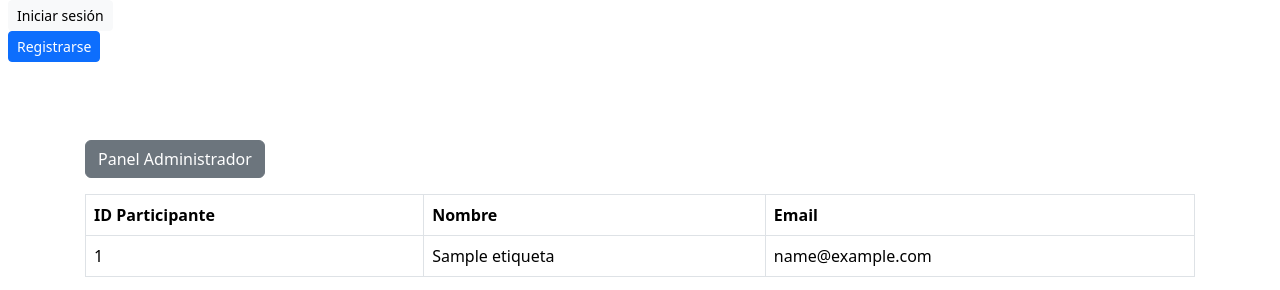
After one commit to EPSZ-DAW2/daw2-2024-25_A_actividades_y_eventos, a Yii app: template codigo/views/actividades/vista_etiquetas_actividad.php in a window 1280 px wide; the page is wider, and only the part inside the window is pictured. The commit adds this page. Shown: the top 290 px of that part. Run offline with PHP 8.4 and a stand-in for Yii, Linux system fonts and the light colour scheme; the template is opened without the code that fills it: most values are stand-ins (such as "Sample title", 1, 10 or a date in 2020); data that the repository does not hold is empty; some libraries are stand-ins or nearby versions.

Commit message:
ver etiquetas asociadas a una actividad

```diff
--- a/codigo/views/actividades/ver_actividad.php
+++ b/codigo/views/actividades/ver_actividad.php
@@ -87,5 +87,7 @@ $this->title = $model->titulo;
         </tr>
     </table>
     <?= Html::a('Participantes de la actividad', ['ver_participantes_actividad', 'id' => $model->id], ['class' => 'btn btn-warning']) ?>
+    <?= Html::a('Etiquetas de la actividad', ['ver_etiquetas_actividad', 'id' => $model->id], ['class' => 'btn btn-warning']) ?>
+
 
 </div>
--- /dev/null
+++ b/codigo/views/actividades/vista_etiquetas_actividad.php
@@ -0,0 +1,40 @@
+<?php
+/* @var $this yii\web\View */
+/* @var $model app\models\Actividad */
+/* @var $etiquetas app\models\Participante[] */
+
+use yii\helpers\Html;
+
+// $this->title = 'etiquetas de la Actividad: ' . $model->nick;
+
+?>
+<div class="actividad-etiquetas">
+    <h1><?= Html::encode($this->title) ?></h1>
+    <p>
+        <?= Html::a('Panel Administrador', ['actividades/administrador'], ['class' => 'btn btn-secondary']) ?>
+    </p>
+    <table class="table table-bordered">
+        <thead>
+            <tr>
+                <th>ID Participante</th>
+                <th>Nombre</th>
+                <th>Email</th>
+            </tr>
+        </thead>
+        <tbody>
+            <?php if (!empty($etiquetas) && is_array($etiquetas)): ?>
+                <?php foreach ($etiquetas as $participante): ?>
+                    <tr>
+                        <td><?= Html::encode($participante['id'] ?? $participante->id ?? 'N/A') ?></td>
+                        <td><?= Html::encode($participante['nombre'] ?? $participante->nombre ?? 'N/A') ?></td>
+                        <td><?= Html::encode($participante['email'] ?? $participante->email ?? 'N/A') ?></td>
+                    </tr>
+                <?php endforeach; ?>
+            <?php else: ?>
+                <tr>
+                    <td colspan="3">No hay etiquetas disponibles.</td>
+                </tr>
+            <?php endif; ?>
+        </tbody>
+    </table>
+</div>
```
Also changed, not shown: codigo/controllers/ActividadesController.php (+13 -2 lines).
